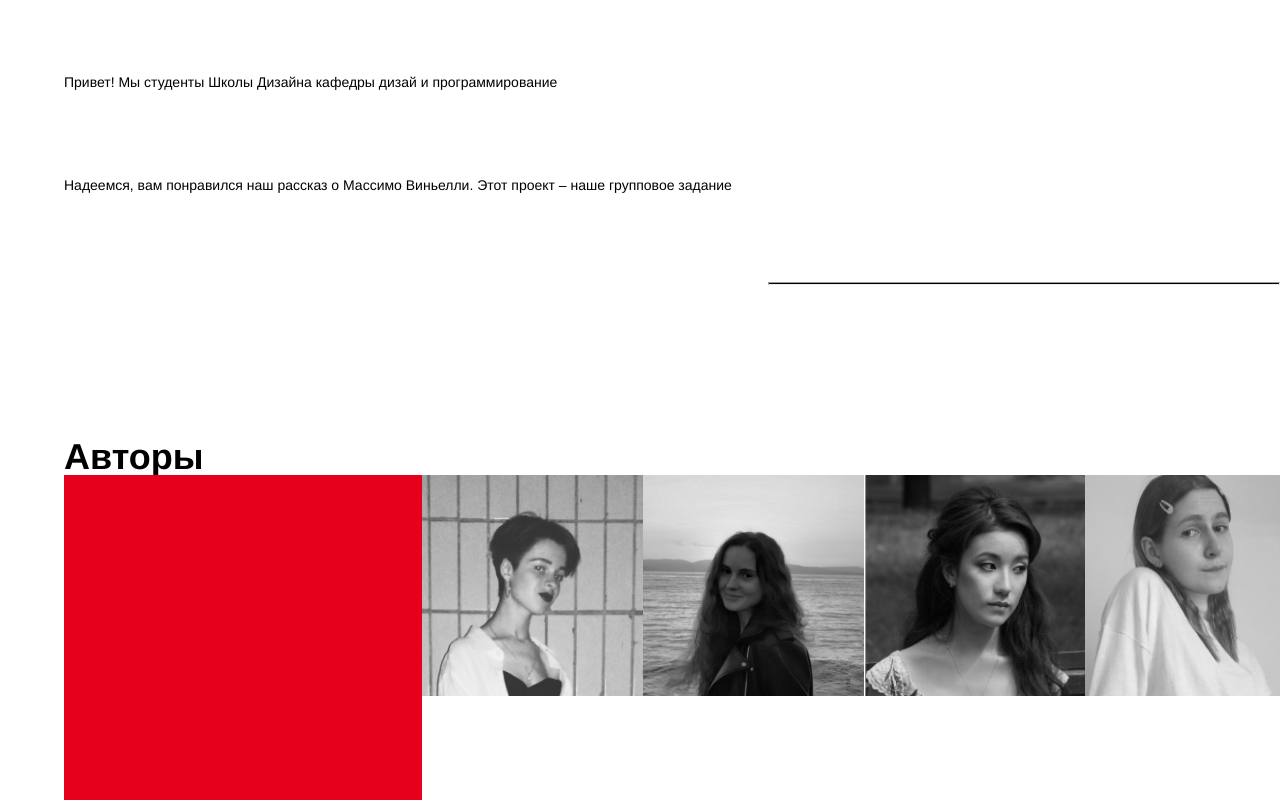
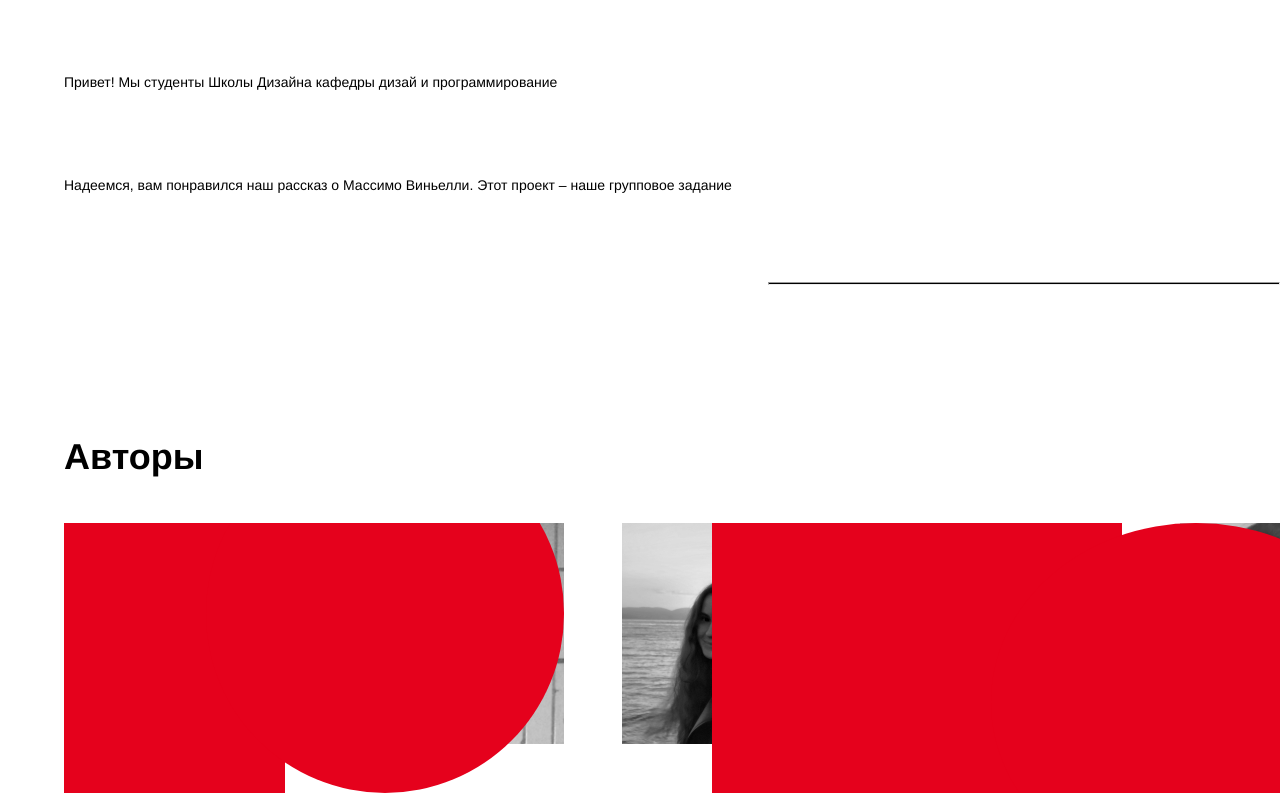
Before and after one commit to chikiriau-Olesya/massimo, a plain HTML site: page index.html in a window 1280 px wide. Shown: the part 2000-2800 px from the top of the page. Drawn offline with Linux system fonts and the light colour scheme; a web font is replaced by a local one.

Commit message:
WIP autors block by Olesya

```diff
--- a/styles/master.css
+++ b/styles/master.css
@@ -25,9 +25,9 @@ h2 {
     width: 27px;
     height: 3px;
     background-color: black;
-    margin-top: 4vw;
     position: fixed;
-    right: 0;
+    right: 4vw;
+    top: 6vw;
 }
 .hero__header::before,
 .hero__header::after {
@@ -119,6 +119,10 @@ hr {
     display: flex;
     flex-direction: row;
     overflow-x: scroll;
+    margin-top: 48px;
+}
+.aboutus__authors__we li {
+  margin-right: 58px;
 }
 .aboutus__authors__we li img {
     width: 221px;
@@ -129,9 +133,51 @@ hr {
     line-height:  96%;
     color: #FFFFFF;
 }
-.aboutus__authors__we__first__square {
+.aboutus__authors__we__first,
+.aboutus__authors__we__second,
+.aboutus__authors__we__third,
+.aboutus__authors__we__fourth,
+.aboutus__authors__we__fifth {
+    position: relative;
+}
+.aboutus__authors__we__first div,
+.aboutus__authors__we__third div,
+.aboutus__authors__we__fifth div {
+    right: 0;
+}
+.aboutus__authors__we__second div,
+.aboutus__authors__we__fourth div {
+    right: 0;
+    bottom: 0;
+}
+.aboutus__authors__we__first div,
+.aboutus__authors__we__second div,
+.aboutus__authors__we__third div,
+.aboutus__authors__we__fourth div,
+.aboutus__authors__we__fifth div {
+    position: absolute;
+}
+.aboutus__authors__we__first__square,
+.aboutus__authors__we__second__curcle {
     width: 28vw;
     height: 28vw;
+    background: #E5011C;
+}
+.aboutus__authors__we__second__curcle {
+    border-radius: 50%;
+}
+.aboutus__authors__we__third__tr {
+
+}
+.aboutus__authors__we__fourth__par {
+    width: 32vw;
+    height: 28vw;
+    background: #E5011C;
+}
+.aboutus__authors__we__fifth__cur {
+    width: 32vw;
+    height: 28vw;
+    border-radius: 50%;
     background: #E5011C;
 }
 
```
